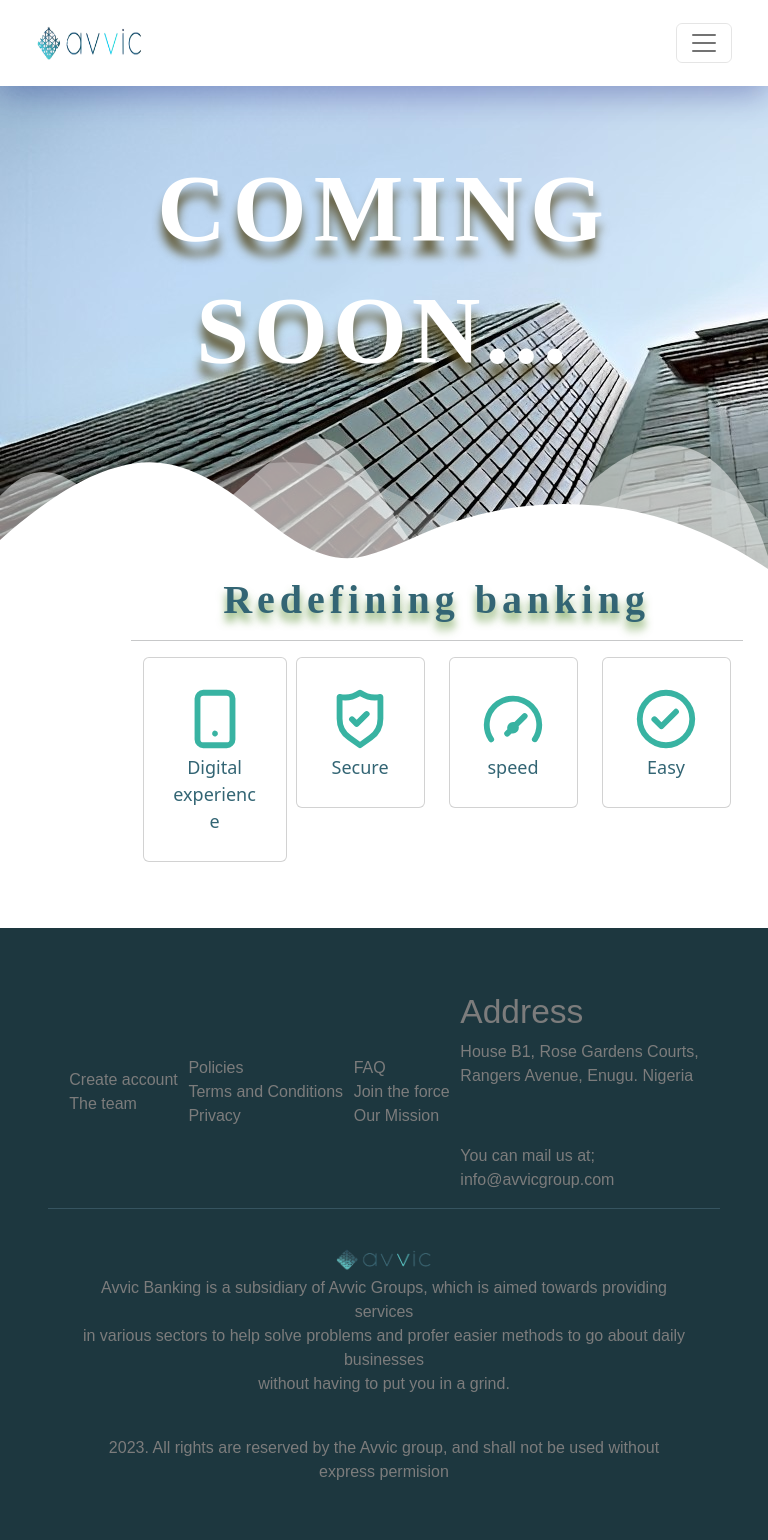
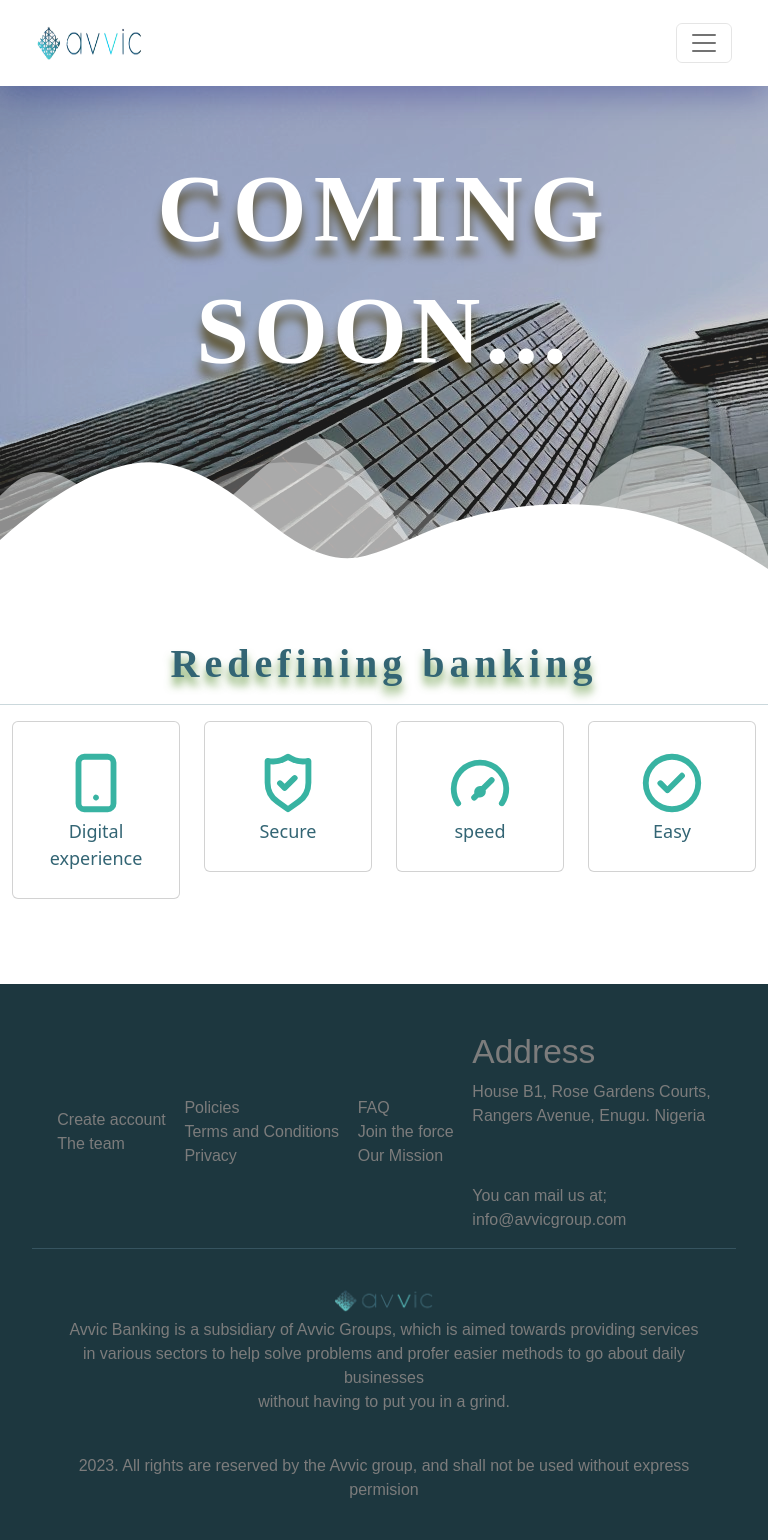
Before and after one commit to Ichie235/coming-soonPage, a React (Create React App) app: page / in a window 768 px wide. Shown: the top 1540 px of the page. Built offline with nearby package versions, Linux system fonts and the light colour scheme; a web font is replaced by a local one.

Commit message:
recent commit

```diff
--- a/src/assets/css/comingSoon.css
+++ b/src/assets/css/comingSoon.css
@@ -4,7 +4,7 @@
 }
 .section1 {
   position: relative;
-  background: url(../images/hero_33.jpg);
+  background: url(../images/hero_33.png);
   height: 72vh;
 }
 .section2 {
@@ -27,7 +27,6 @@
   display: block;
   width: calc(104% + 1.3px);
   height: 150px;
-
 }
 
 .custom-shape-divider-bottom-1684098205 .shape-fill {
@@ -41,7 +40,14 @@
     height: 143px;
   }
 }
-
+.line-hider {
+  position: absolute;
+  top: 99.5%;
+  z-index: 999999;
+  width: 100%;
+  height: 6px;
+  background-color: #fff;
+}
 
 .title-container {
   margin-top: 0px auto 0px auto;
@@ -50,27 +56,30 @@
   position: absolute;
   top: 19%;
 }
-.head-title-1, .head-title-2{
+.head-title-1,
+.head-title-2 {
   font-size: 95px;
-  font-family:'Italiana', serif;
+  font-family: "Italiana", serif;
   font-weight: 800;
   text-align: center;
   color: #fff;
   letter-spacing: 7px;
-  text-shadow: 0px 14px 10px rgba(81,67,21,0.8);
-
+  text-shadow: 0px 14px 10px rgba(81, 67, 21, 0.8);
 }
-.head-title-1{
+.head-title-1 {
   letter-spacing: 7px;
 }
-.head-title-2{
-  letter-spacing: 5px
+.head-title-2 {
+  letter-spacing: 5px;
 }
 
 .content-container {
   position: absolute;
-  top: 72%;
-  left: 33%;
+  top: 80%;
+  left: 0;
+  right: 0;
+  margin-right: auto;
+  margin-left: auto;
   box-sizing: border-box;
 }
 .content-title {
@@ -83,9 +92,10 @@
   text-shadow: 0px 8px 8px rgba(95, 147, 58, 0.8);
 }
 
-.first-card{
-  width: 9rem;
-  height: 10rem;
+.first-card {
+  width: 22.2rem;
+  height: auto;
+  margin-right: 60px;
 }
 
 .content-paragraph {
@@ -96,28 +106,32 @@
   margin: 10px;
 }
 
-
 @media screen and (max-width: 576px) {
   /* .section1 {
     background-size: 1098px;
   } */
-  .head-title-1, .head-title-2{
+  .head-title-1,
+  .head-title-2 {
     font-size: 68px;
     font-weight: 700;
-    text-shadow: 0px 9px 10px rgba(81,67,21,0.8);
+    text-shadow: 0px 9px 10px rgba(81, 67, 21, 0.8);
   }
 
-  .head-title-1{
+  .head-title-1 {
     letter-spacing: 6px;
   }
-  .head-title-2{
-    letter-spacing: 4px
+  .head-title-2 {
+    letter-spacing: 4px;
   }
 
   .content-container {
     position: absolute;
     top: 72%;
     left: -0.3%;
+    /* left: 0;
+    right: 0;
+    margin-right: auto;
+    margin-left: auto; */
   }
   .content-title {
     font-size: 25px;
@@ -126,23 +140,33 @@
     text-shadow: 0px 4px 4px rgba(95, 147, 58, 0.8);
   }
 
-  .content-card{
+  .content-card {
     margin-bottom: 15px;
   }
-  .first-card{
+  .first-card {
     width: 100%;
-
   }
-
-
-
 }
 
 @media only screen and (min-width: 610px) and (max-width: 768px) {
-
   .content-container {
     position: absolute;
-    top: 72%;
-    left: 17%;
+    left: 0;
+    right: 0;
+    margin-right: auto;
+    margin-left: auto;
+  }
+  .first-card {
+    width: 10.5rem;
+    height: auto;
+    margin-right: 60px;
   }
 }
+
+@media only screen and (min-width: 990px) and (max-width: 1024px) {
+  .first-card {
+    width: 15rem;
+    height: auto;
+    margin-right: 60px;
+  }
+}
--- a/src/assets/css/footer.css
+++ b/src/assets/css/footer.css
@@ -1,9 +1,9 @@
 .footer {
   position: absolute;
-  top: 116%;
+  top: 123%;
   background: #1d373f;
   font-family: Varela Round, sans-serif;
-  padding: 3rem;
+  padding: 2rem;
   width: 100%;
 }
 
@@ -43,7 +43,7 @@
 
 @media screen and (max-width: 576px) {
   .footer {
-    top: 210%;
+    top: 188%;
     left: 0.3%;
     width: 100%;
   }
@@ -61,7 +61,6 @@
   }
 }
 
-
 @media only screen and (min-width: 610px) and (max-width: 766px) {
   .footer {
     position: absolute;
--- a/src/components/page/ComingSoon.js
+++ b/src/components/page/ComingSoon.js
@@ -41,6 +41,7 @@
               ></path>
             </svg>
           </div>
+          <div className="line-hider"></div>
         </section>
         <section className="section2">
           {" "}
@@ -51,8 +52,10 @@
         </section>
         <section className="section3">
           <div className="content-container">
-            <h1 className="content-title">Redefining banking</h1>
-            <hr style={{ color: "336574" }}></hr>
+            <h1 className="content-title">
+              Redefining banking <hr style={{ color: "336574" }}></hr>
+            </h1>
+
             <div>
               <Container fluid>
                 <Row>
@@ -60,19 +63,17 @@
                     <Card className="content-card first-card">
                       <Card.Body>
                         <Card.Text>
-                        <p className="content-paragraph" >
+                          <p className="content-paragraph">
                             <UilMobileAndroid size="70" color="#38B3A2" />
                             <br />
-                        Digital <br /> experience
+                            Digital experience
                           </p>
                         </Card.Text>
                       </Card.Body>
                     </Card>
-
                   </Col>
                   <Col md={3} sm={6}>
-
-                    <Card  className="content-card">
+                    <Card className="content-card">
                       <Card.Body>
                         <Card.Text>
                           <p className="content-paragraph">
@@ -83,13 +84,9 @@
                         </Card.Text>
                       </Card.Body>
                     </Card>
-
-
-
                   </Col>
                   <Col md={3} sm={6}>
-
-                    <Card  className="content-card">
+                    <Card className="content-card">
                       <Card.Body>
                         <Card.Text>
                           <p className="content-paragraph">
@@ -100,11 +97,9 @@
                         </Card.Text>
                       </Card.Body>
                     </Card>
-
-
                   </Col>
                   <Col md={3} sm={6}>
-                    <Card  className="content-card">
+                    <Card className="content-card">
                       <Card.Body>
                         <Card.Text>
                           <p className="content-paragraph easy">
```
Also changed, not shown: src/assets/images/hero_33.png (added). Lines whose indentation alone changed are shown as unchanged.
